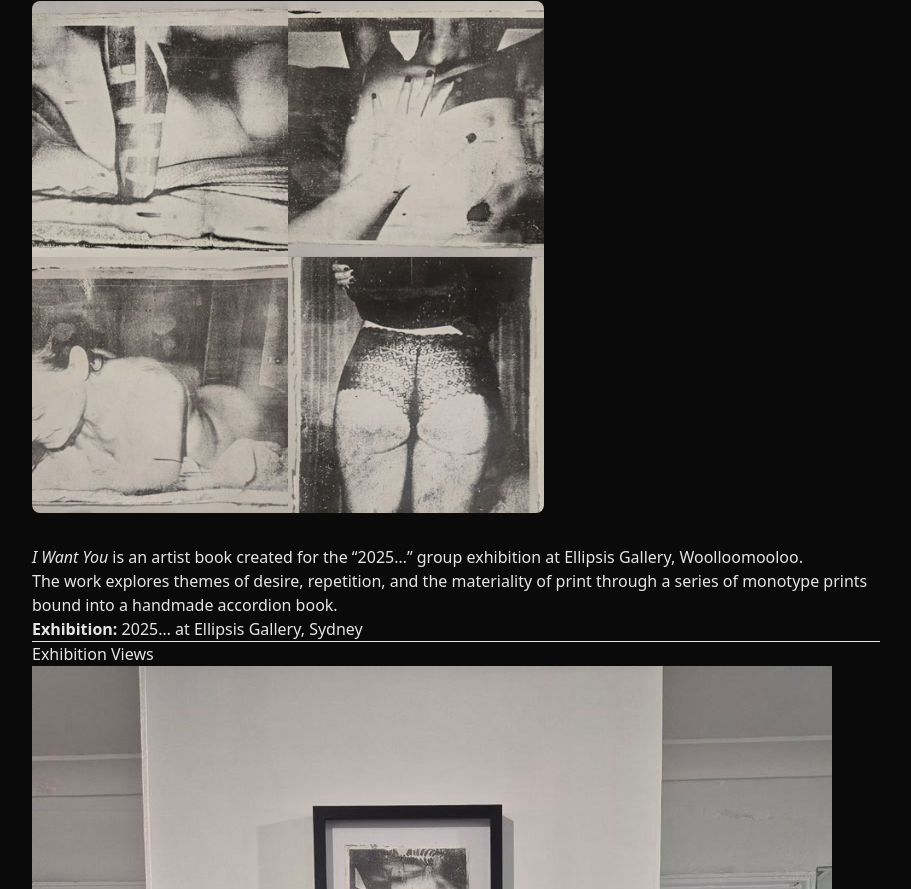
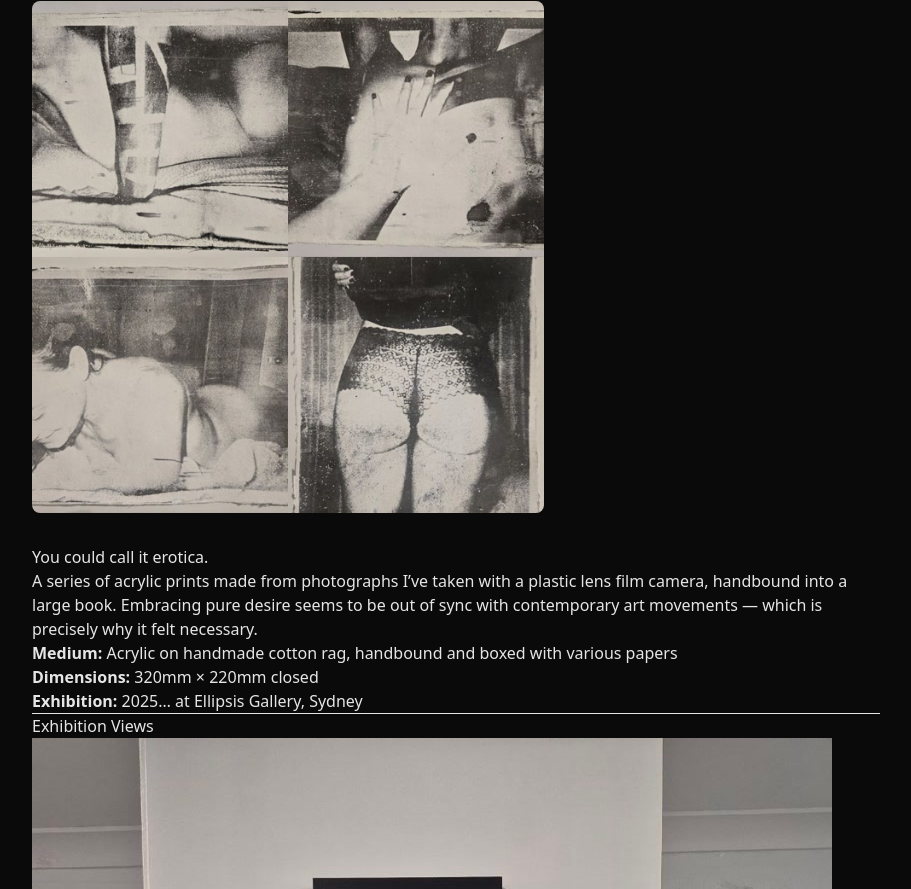
Before and after one commit to bradfordbennett/portfolio, an Astro site: page /projects/i-want-you in a window 1280 px wide. Shown: the part 322-1211 px from the top of the page, without its empty margins (184-1095 px from the left). Built offline with nearby package versions, Linux system fonts and the light colour scheme; Astro itself is replaced by a stand-in of ours.

Commit message:
Update I Want You write-up with correct details

```diff
--- a/src/content/projects/i-want-you.md
+++ b/src/content/projects/i-want-you.md
@@ -4,12 +4,15 @@ category: art
 order: 2
 year: "2025"
 thumbnail: "/images/i-want-you.jpg"
-description: "Artist book. Part of '2025...' exhibition at Ellipsis Gallery."
+description: "Artist book. Erotica. Acrylic on handmade cotton rag."
 ---
 
-*I Want You* is an artist book created for the "2025..." group exhibition at Ellipsis Gallery, Woolloomooloo.
+You could call it erotica.
 
-The work explores themes of desire, repetition, and the materiality of print through a series of monotype prints bound into a handmade accordion book.
+A series of acrylic prints made from photographs I've taken with a plastic lens film camera, handbound into a large book. Embracing pure desire seems to be out of sync with contemporary art movements — which is precisely why it felt necessary.
+
+**Medium:** Acrylic on handmade cotton rag, handbound and boxed with various papers
+**Dimensions:** 320mm × 220mm closed
 
 **Exhibition:** 2025... at Ellipsis Gallery, Sydney
 
```
